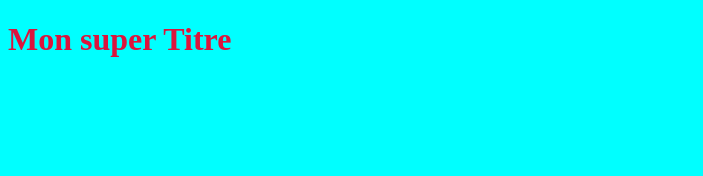
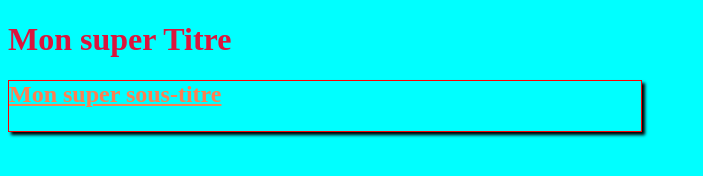
Before and after one commit to ghjuvan/myProject-1, a plain HTML site: page index.html in a window 1280 px wide. Shown: the whole page, without its empty margins (0-703 px from the left). Drawn offline with Linux system fonts and the light colour scheme.

Commit message:
add title H2 and style .underTitle in styles.css

```diff
--- a/index.html
+++ b/index.html
@@ -8,7 +8,8 @@
 </head>
 <body class="background title">
 
-    <h1>Mon super Titre</h1>
+<h1>Mon super Titre</h1>
+<h2 class="underTitle">Mon super sous-titre</h2>
 
 </body>
 </html>
--- a/styles.css
+++ b/styles.css
@@ -5,3 +5,12 @@
 .title {
     color: crimson;
 }
+
+.underTitle {
+    color: coral;
+    text-decoration: underline;
+    border: thin solid red;
+    width: 50%;
+    height: 50px;
+    box-shadow: 3px 3px 3px black;
+}
```
